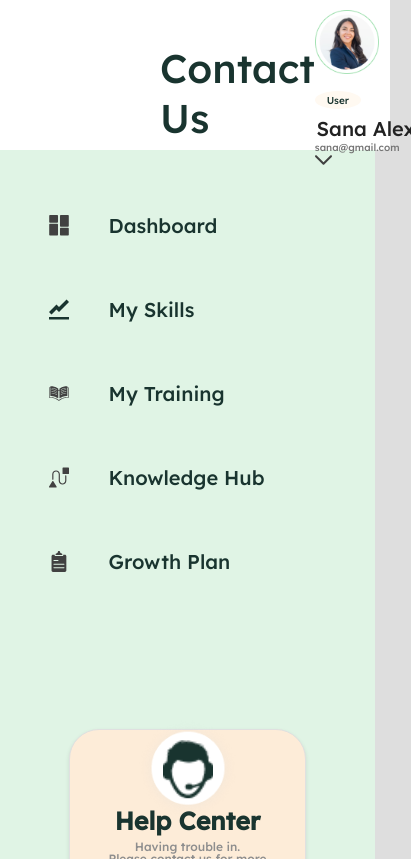
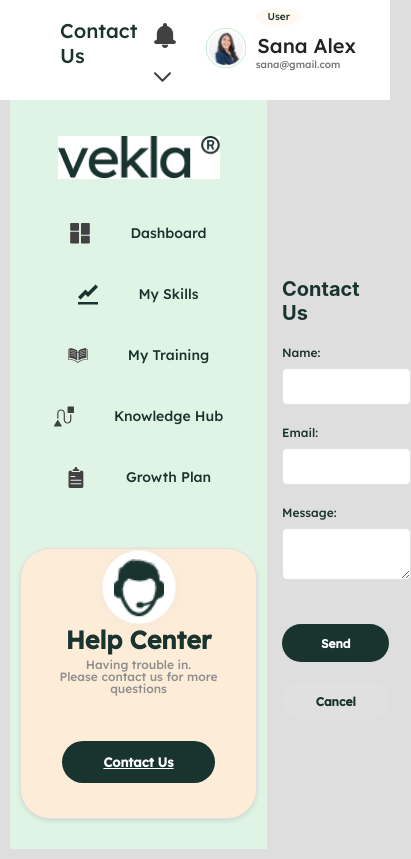
Before and after one commit to corto0406/vekla, a React (Create React App) app: page /contact-us in a window 390 px wide. Shown: the whole page, 411 px wide, since content can reach past the window. Built offline with nearby package versions, Linux system fonts and the light colour scheme.

Commit message:
add responsiveness

```diff
--- a/src/components/layouts/Header.css
+++ b/src/components/layouts/Header.css
@@ -22,7 +22,6 @@
     margin-left: 150px;
     height: 24px;
     margin-top: -40px;
-
 }
 
 .nav {
@@ -54,7 +53,6 @@
   align-items: center;
 }
 
-
 .notification-picture {
   width: 22px;
   height: 25px;
@@ -75,3 +73,57 @@
   margin-bottom: 20px; /* Adjust to align vertically with .name-info */
   margin-right: 60px; /* Adjust left margin as needed */
 }
+
+/* Responsive styles */
+
+/* For tablets and larger mobile devices (768px and up) */
+@media (max-width: 768px) {
+  .header {
+    width: calc(100% - 100px); /* Adjust header width for smaller screens */
+  }
+
+  .topic {
+    font-size: 30px; /* Reduce font size for smaller screens */
+    margin-left: 100px; /* Adjust margin for smaller screens */
+  }
+
+  .notification-picture {
+    margin-right: 50px; /* Adjust margin for smaller screens */
+  }
+
+  .profile-picture {
+    width: 50px; /* Reduce size for smaller screens */
+    height: 50px;
+  }
+
+  .dropMenu-picture {
+    margin-right: 40px; /* Adjust margin for smaller screens */
+  }
+}
+
+/* For mobile devices (480px and up) */
+@media (max-width: 480px) {
+  .header {
+    width: 100%; /* Make header full width */
+    padding: 10px; /* Adjust padding for mobile */
+    height: 50px; /* Reduce header height for mobile */
+  }
+
+  .topic {
+    font-size: 20px; /* Reduce font size for mobile */
+    margin-left: 50px; /* Adjust margin for mobile */
+  }
+
+  .notification-picture {
+    margin-right: 30px; /* Adjust margin for mobile */
+  }
+
+  .profile-picture {
+    width: 40px; /* Reduce size for mobile */
+    height: 40px;
+  }
+
+  .dropMenu-picture {
+    margin-right: 20px; /* Adjust margin for mobile */
+  }
+}
--- a/src/components/layouts/Sidebar.css
+++ b/src/components/layouts/Sidebar.css
@@ -84,3 +84,68 @@
   align-items: center; /* Center content horizontally */
   margin-bottom: 60px; /* Adjusted margin to move .help more up */
 }
+
+/* Responsive styles */
+
+/* For tablets and larger mobile devices (768px and up) */
+@media (max-width: 768px) {
+  .sidebar {
+    width: 100%;
+    height: auto;
+    position: relative;
+    padding: 10px;
+  }
+
+  .category-list {
+    flex-direction: row;
+    flex-wrap: wrap;
+    justify-content: center;
+  }
+
+  .category-list li {
+    margin: 10px;
+  }
+
+  .category-list li a {
+    width: auto;
+    height: auto;
+    margin-left: 0;
+    padding: 10px;
+    font-size: 16px;
+  }
+
+  .help {
+    margin-bottom: 20px;
+  }
+}
+
+/* For mobile devices (480px and up) */
+@media (max-width: 480px) {
+  .sidebar {
+    width: 100%;
+    height: auto;
+    position: relative;
+    padding: 10px;
+  }
+
+  .category-list {
+    flex-direction: column;
+    align-items: center;
+  }
+
+  .category-list li {
+    margin: 10px 0;
+  }
+
+  .category-list li a {
+    width: auto;
+    height: auto;
+    margin-left: 0;
+    padding: 10px;
+    font-size: 14px;
+  }
+
+  .help {
+    margin-bottom: 20px;
+  }
+}
--- a/src/index.css
+++ b/src/index.css
@@ -62,6 +62,7 @@ code {
 
   .main {
     padding: 15px; /* Reduce padding for smaller screens */
+    margin-top: 100px; /* Adjust margin-top for smaller screens */
   }
 }
 
@@ -70,10 +71,16 @@ code {
   .header {
     width: 100%; /* Make header full width */
     padding: 10px; /* Adjust padding for mobile */
+    height: 100px; /* Reduce header height for mobile */
   }
 
   .main {
     padding: 10px; /* Reduce padding for mobile */
+    margin-top: 100px; /* Adjust margin-top for mobile */
+  }
+
+  .main .center-text {
+    font-size: 18px; /* Reduce font size for mobile */
   }
 
   /* Additional adjustments for very small screens */
```
Lines whose indentation alone changed are shown as unchanged.
